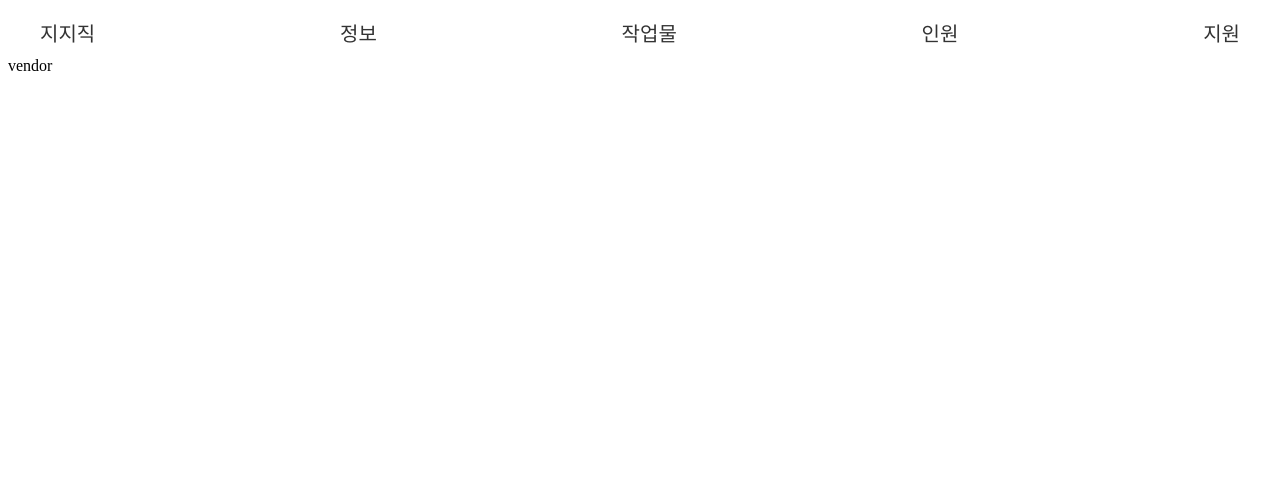
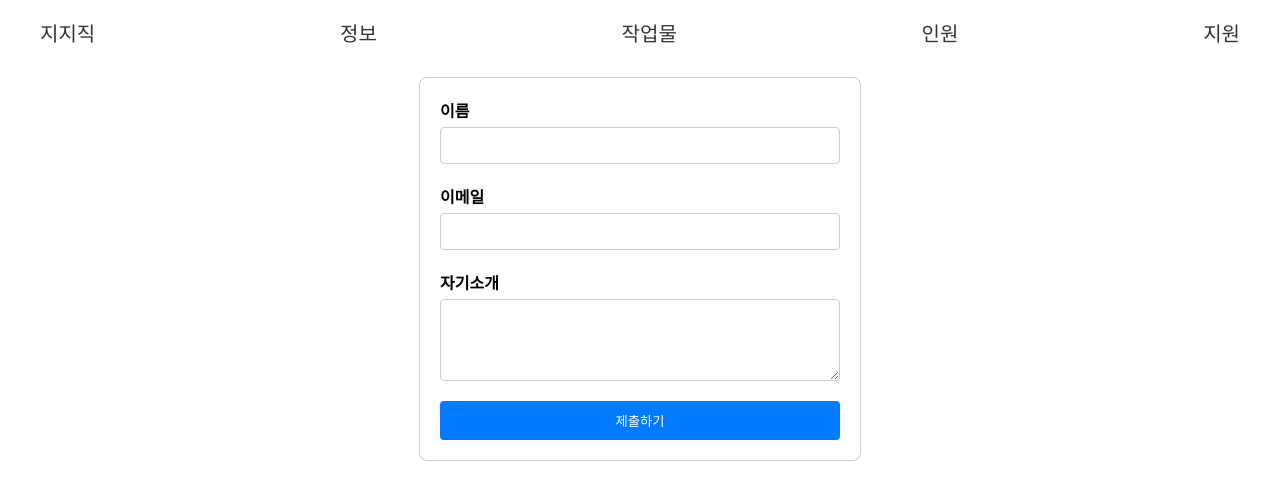
Before and after one commit to jijijig/-, a Next.js app: page /vendor in a window 1280 px wide. Shown: the top 500 px of the page. Built offline with nearby package versions, Linux system fonts and the light colour scheme.

Commit message:
#2 입사 페이지 제작

```diff
--- a/src/pages/vendor.tsx
+++ b/src/pages/vendor.tsx
@@ -1,7 +1,107 @@
-import React from 'react'
+import React, { ChangeEvent, FormEvent, useState } from 'react';
+import styled from 'styled-components';
 
-export default function vendor() {
+
+interface FormData {
+  name: string;
+  email: string;
+  introduction: string;
+}
+
+export default function ApplicationForm() {
+  const [formData, setFormData] = useState<FormData>({
+    name: '',
+    email: '',
+    introduction: '',
+  });
+
+  const handleChange = (e: ChangeEvent<HTMLInputElement | HTMLTextAreaElement>) => {
+    const { name, value } = e.target;
+    setFormData({ ...formData, [name]: value });
+  };
+
+  const handleSubmit = (e: FormEvent) => {
+    e.preventDefault();
+    console.log(formData);
+    alert('Application submitted!');
+    setFormData({
+      name: '',
+      email: '',
+      introduction: '',
+    });
+  };
+
   return (
-    <div>vendor</div>
-  )
+    <Form onSubmit={handleSubmit}>
+      <Label htmlFor="name">이름</Label>
+      <Input
+        id="name"
+        name="name"
+        type="text"
+        value={formData.name}
+        onChange={handleChange}
+      />
+
+      <Label htmlFor="email">이메일</Label>
+      <Input
+        id="email"
+        name="email"
+        type="email"
+        value={formData.email}
+        onChange={handleChange}
+      />
+
+      <Label htmlFor="introduction">자기소개</Label>
+      <Textarea
+        id="introduction"
+        name="introduction"
+        rows={4}
+        value={formData.introduction}
+        onChange={handleChange}
+      />
+
+      <Button type="submit">제출하기</Button>
+    </Form>
+  );
 }
+const Form = styled.form`
+  display: flex;
+  flex-direction: column;
+  width: 400px;
+  margin: 20px auto;
+  padding: 20px;
+  border: 1px solid #ccc;
+  border-radius: 8px;
+`;
+
+const Label = styled.label`
+  margin-bottom: 5px;
+  font-weight: bold;
+`;
+
+const Input = styled.input`
+  margin-bottom: 20px;
+  padding: 10px;
+  border: 1px solid #ccc;
+  border-radius: 4px;
+`;
+
+const Textarea = styled.textarea`
+  margin-bottom: 20px;
+  padding: 10px;
+  border: 1px solid #ccc;
+  border-radius: 4px;
+`;
+
+const Button = styled.button`
+  padding: 10px 20px;
+  background-color: #007bff;
+  color: white;
+  border: none;
+  border-radius: 4px;
+  cursor: pointer;
+
+  &:hover {
+    background-color: #0056b3;
+  }
+`;
```
